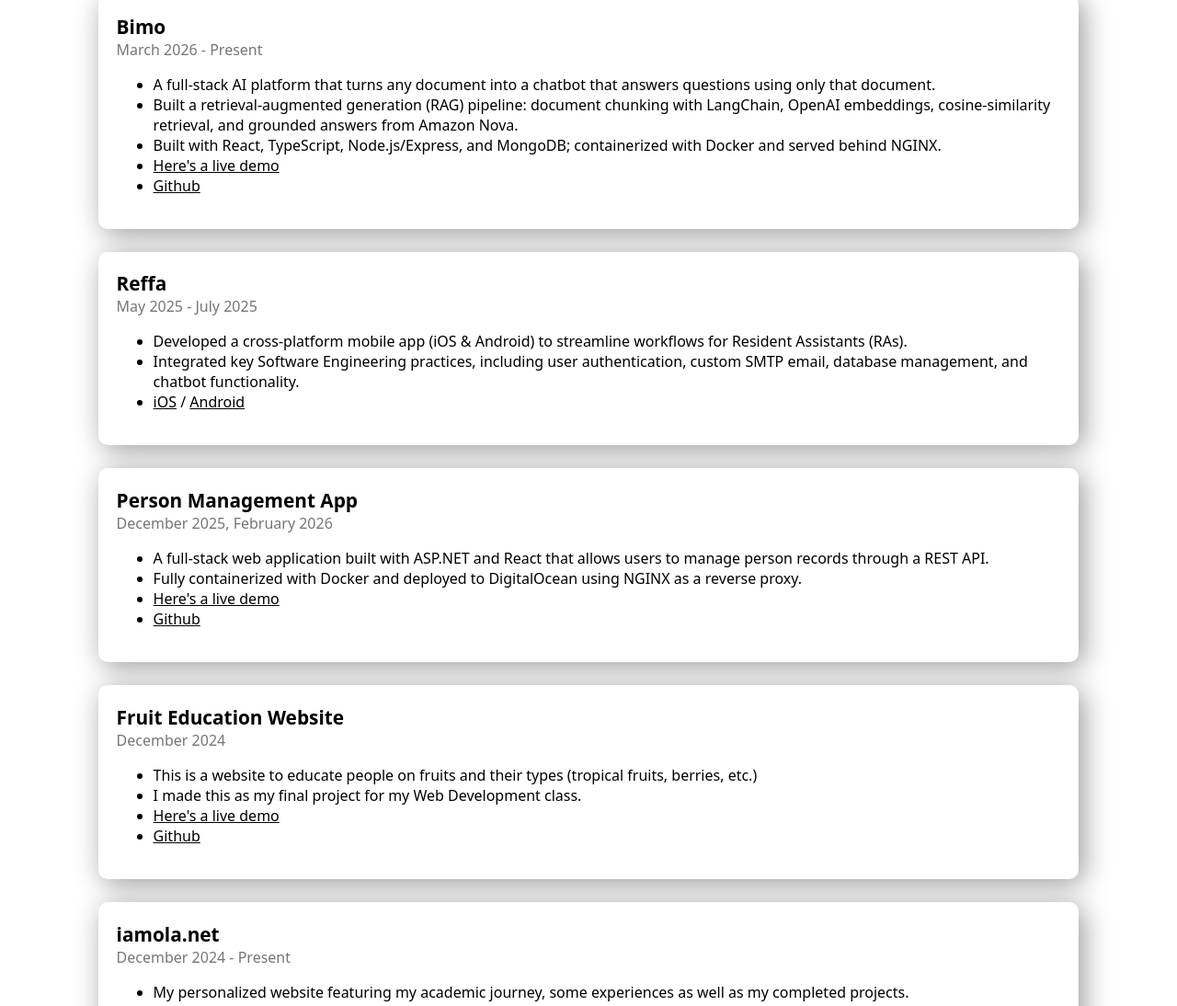
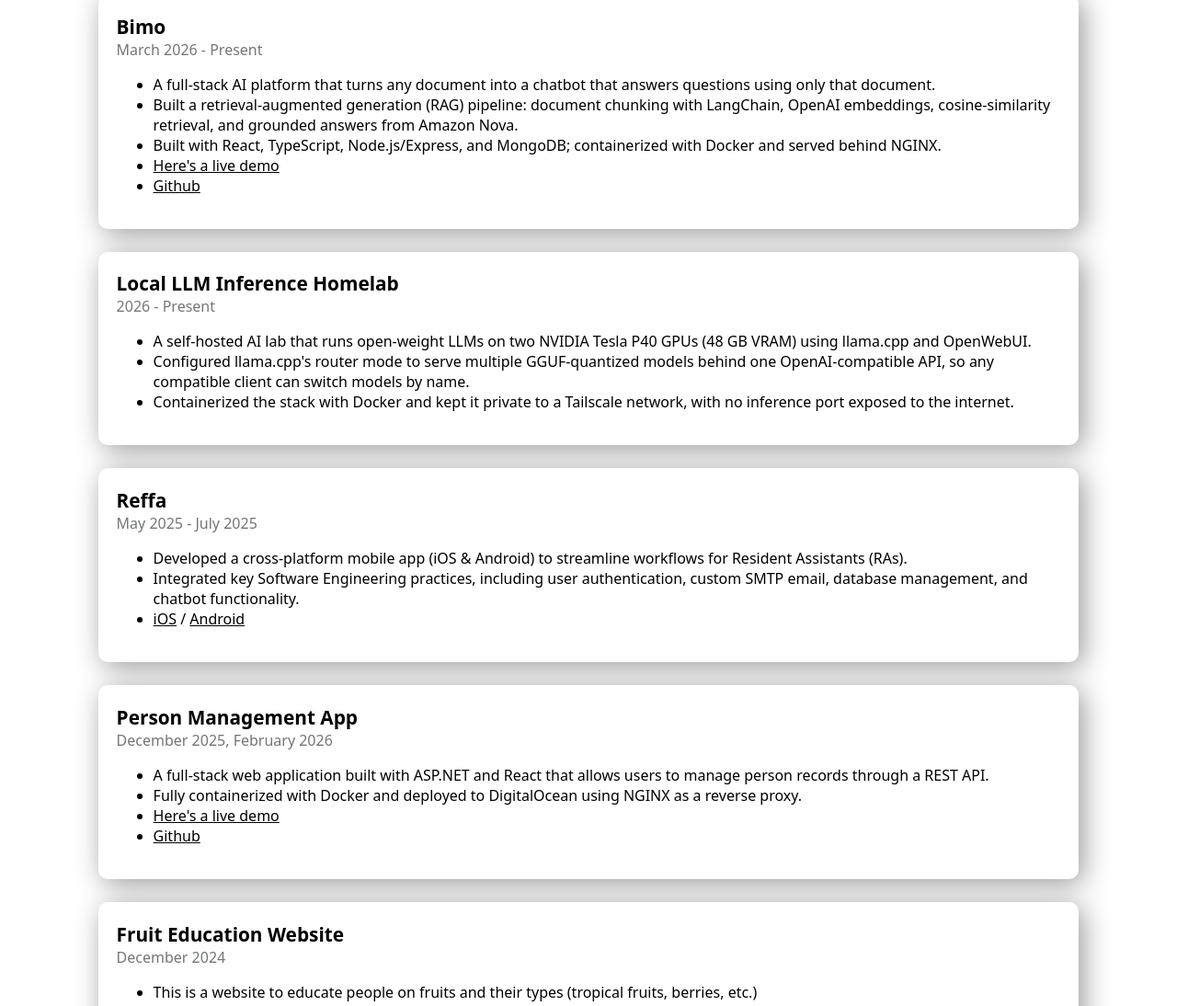
Before and after one commit to Olamide-Olosunde/My-Website, a plain HTML site: page index.html in a window 1280 px wide. Shown: the part 3303-4397 px from the top of the page at 92% size. Drawn offline with Linux system fonts and the light colour scheme.

Commit message:
add ai homelab

```diff
--- a/index.html
+++ b/index.html
@@ -228,6 +228,15 @@
                         </ul>
                     </div>
                     <div class="card">
+                        <p class="title">Local LLM Inference Homelab</p>
+                        <p class="date">2026 - Present</p>
+                        <ul>
+                            <li>A self-hosted AI lab that runs open-weight LLMs on two NVIDIA Tesla P40 GPUs (48 GB VRAM) using llama.cpp and OpenWebUI.</li>
+                            <li>Configured llama.cpp's router mode to serve multiple GGUF-quantized models behind one OpenAI-compatible API, so any compatible client can switch models by name.</li>
+                            <li>Containerized the stack with Docker and kept it private to a Tailscale network, with no inference port exposed to the internet.</li>
+                        </ul>
+                    </div>
+                    <div class="card">
                         <p class="title">Reffa</p>
                         <p class="date">May 2025 - July 2025</p>
                         <ul>
```
